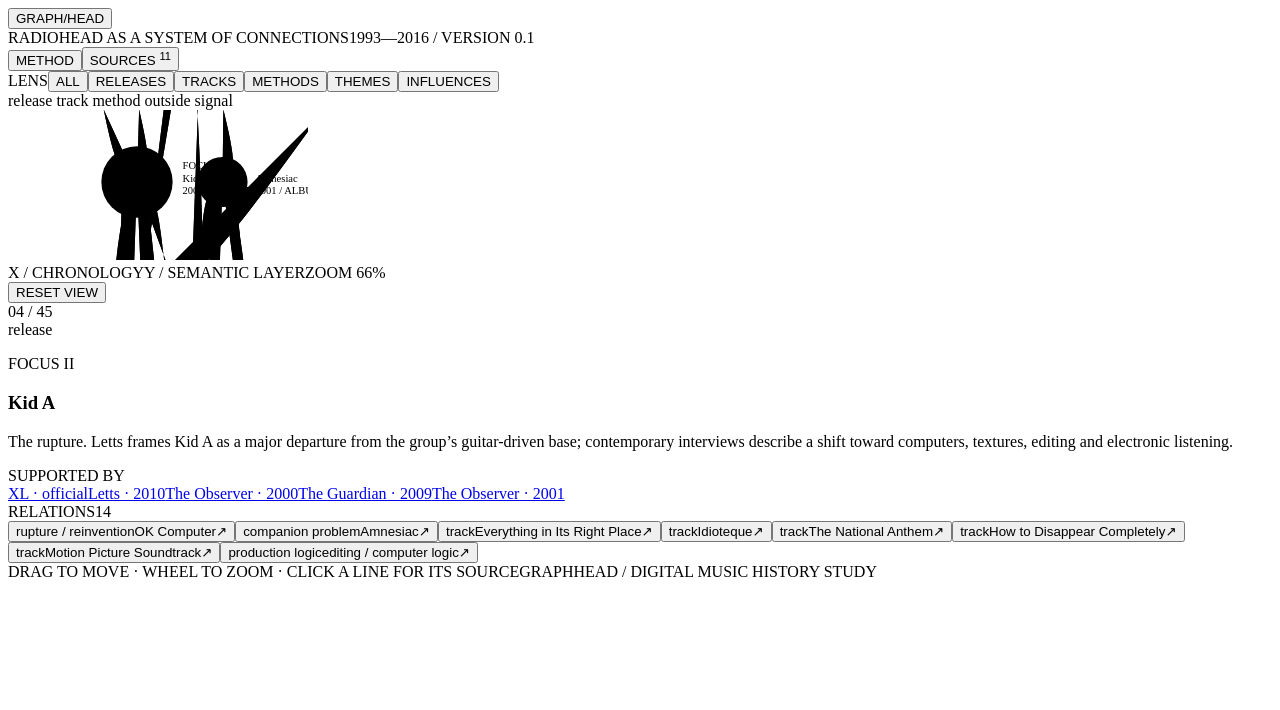
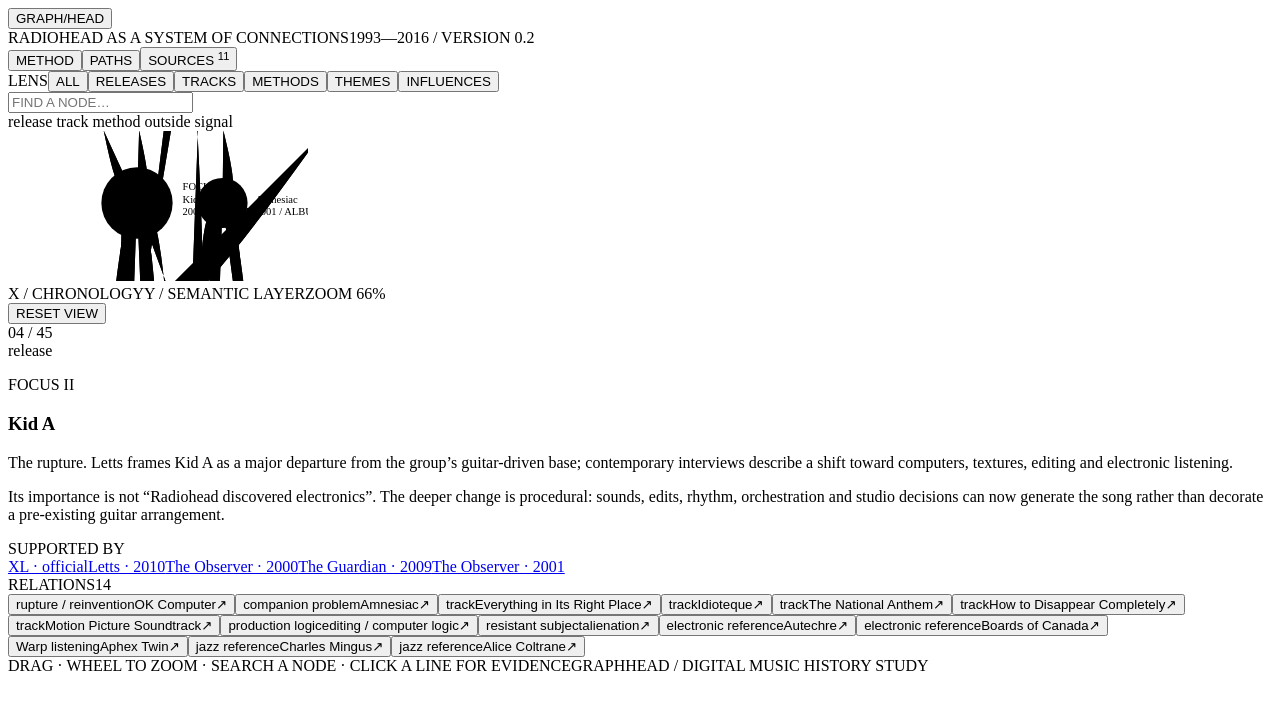
Before and after one commit to Hyenadoon/GraphHead, a React (Vite) app: page / in a window 1280 px wide. Shown: the top 710 px of the page. Built offline with nearby package versions, Linux system fonts and the light colour scheme; the HTML template or start-up script is replaced by a standard one.

Commit message:
Add graph search and guided reading paths

```diff
--- a/src/App.tsx
+++ b/src/App.tsx
@@ -12,12 +12,37 @@
   { key: 'influence', label: 'INFLUENCES' },
 ]
 
+const PATHS = [
+  {
+    title: 'THE RUPTURE',
+    note: 'How the post-OK Computer crisis turns into a new production grammar.',
+    nodeIds: ['okc', 'kida', 'editing', 'autechre', 'aphex'],
+  },
+  {
+    title: 'RHYTHM MACHINE',
+    note: 'Follow rhythmic instability from Kid A into the later mature catalogue.',
+    nodeIds: ['idioteque', 'rhythm', '15step', 'bloom'],
+  },
+  {
+    title: 'JAZZ LEAK',
+    note: 'The 2000–01 detour is not just electronics: trace Mingus and Alice Coltrane into Kid A / Amnesiac.',
+    nodeIds: ['mingus', 'alice-coltrane', 'kida', 'nationalanthem', 'amnesiac', 'glasshouse'],
+  },
+  {
+    title: 'BACK TO THE BODY',
+    note: 'A route from over-analysis toward the more immediate In Rainbows sessions.',
+    nodeIds: ['httt', 'rainbows', 'immediacy', '15step', 'weirdfishes'],
+  },
+]
+
 function App() {
   const [filter, setFilter] = useState<'all' | NodeKind>('all')
   const [selectedNodeId, setSelectedNodeId] = useState<string>('kida')
   const [selectedEdgeId, setSelectedEdgeId] = useState<string | null>(null)
   const [showSources, setShowSources] = useState(false)
   const [showMethod, setShowMethod] = useState(false)
+  const [showPaths, setShowPaths] = useState(false)
+  const [query, setQuery] = useState('')
 
   const selectedNode = nodes.find((node) => node.id === selectedNodeId) ?? null
   const selectedEdge = selectedEdgeId ? edges.find((edge) => edge.id === selectedEdgeId) ?? null : null
@@ -26,6 +51,14 @@
     if (!selectedNode) return []
     return edges.filter((edge) => edge.from === selectedNode.id || edge.to === selectedNode.id)
   }, [selectedNode])
+
+  const searchResults = useMemo(() => {
+    const needle = query.trim().toLowerCase()
+    if (!needle) return []
+    return nodes
+      .filter((node) => node.label.toLowerCase().includes(needle) || node.summary.toLowerCase().includes(needle))
+      .slice(0, 7)
+  }, [query])
 
   const resolveSource = (id: string) => sources.find((source) => source.id === id)
   const sourceIds = selectedEdge?.sourceIds ?? selectedNode?.sourceIds ?? []
@@ -47,10 +80,11 @@
         </button>
         <div className="project-note">
           <span>RADIOHEAD AS A SYSTEM OF CONNECTIONS</span>
-          <span>1993—2016 / VERSION 0.1</span>
+          <span>1993—2016 / VERSION 0.2</span>
         </div>
         <nav className="utility-nav">
           <button onClick={() => setShowMethod(true)}>METHOD</button>
+          <button onClick={() => setShowPaths(true)}>PATHS</button>
           <button onClick={() => setShowSources(true)}>SOURCES <sup>{String(sources.length).padStart(2, '0')}</sup></button>
         </nav>
       </header>
@@ -66,6 +100,24 @@
             {item.label}
           </button>
         ))}
+        <div className="node-search">
+          <input
+            value={query}
+            onChange={(event) => setQuery(event.target.value)}
+            placeholder="FIND A NODE…"
+            aria-label="Find a node"
+          />
+          {searchResults.length > 0 && (
+            <div className="search-results">
+              {searchResults.map((node) => (
+                <button key={node.id} onClick={() => { selectNode(node); setQuery('') }}>
+                  <span>{node.label}</span>
+                  <small>{node.year} / {node.kind}</small>
+                </button>
+              ))}
+            </div>
+          )}
+        </div>
         <div className="legend">
           <span><i className="legend-dot album" /> release</span>
           <span><i className="legend-dot track" /> track</span>
@@ -93,6 +145,7 @@
               <p className="eyebrow">{selectedNode.eyebrow ?? `${selectedNode.year}`}</p>
               <h1>{selectedNode.label}</h1>
               <p className="node-summary">{selectedNode.summary}</p>
+              {selectedNode.detail && <p className="node-detail">{selectedNode.detail}</p>}
 
               <div className="source-strip">
                 <span>SUPPORTED BY</span>
@@ -105,7 +158,7 @@
 
               <div className="relations-list">
                 <div className="section-title"><span>RELATIONS</span><span>{String(nodeRelations.length).padStart(2, '0')}</span></div>
-                {nodeRelations.slice(0, 8).map((relation) => {
+                {nodeRelations.slice(0, 14).map((relation) => {
                   const otherId = relation.from === selectedNode.id ? relation.to : relation.from
                   const other = nodes.find((node) => node.id === otherId)
                   if (!other) return null
@@ -145,9 +198,41 @@
       </section>
 
       <footer className="footer-line">
-        <span>DRAG TO MOVE · WHEEL TO ZOOM · CLICK A LINE FOR ITS SOURCE</span>
+        <span>DRAG · WHEEL TO ZOOM · SEARCH A NODE · CLICK A LINE FOR EVIDENCE</span>
         <span>GRAPHHEAD / DIGITAL MUSIC HISTORY STUDY</span>
       </footer>
+
+      {showPaths && (
+        <div className="modal-backdrop" onMouseDown={() => setShowPaths(false)}>
+          <section className="modal path-modal" onMouseDown={(event) => event.stopPropagation()}>
+            <div className="modal-header">
+              <div><span className="eyebrow">GUIDED READING</span><h2>Four ways into the map.</h2></div>
+              <button onClick={() => setShowPaths(false)}>CLOSE ×</button>
+            </div>
+            <p className="modal-intro">The graph is intentionally non-linear, which is useful until it becomes a decorative bowl of spaghetti. These short trails give you a point of entry without turning the project back into a chapter-by-chapter textbook.</p>
+            <div className="path-grid">
+              {PATHS.map((path, index) => (
+                <article className="path-card" key={path.title}>
+                  <span className="path-no">{String(index + 1).padStart(2, '0')}</span>
+                  <h3>{path.title}</h3>
+                  <p>{path.note}</p>
+                  <div className="path-nodes">
+                    {path.nodeIds.map((id, nodeIndex) => {
+                      const node = nodes.find((item) => item.id === id)
+                      if (!node) return null
+                      return (
+                        <button key={id} onClick={() => { selectNode(node); setShowPaths(false) }}>
+                          <span>{nodeIndex + 1}</span>{node.label}
+                        </button>
+                      )
+                    })}
+                  </div>
+                </article>
+              ))}
+            </div>
+          </section>
+        </div>
+      )}
 
       {showSources && (
         <div className="modal-backdrop" onMouseDown={() => setShowSources(false)}>
```
